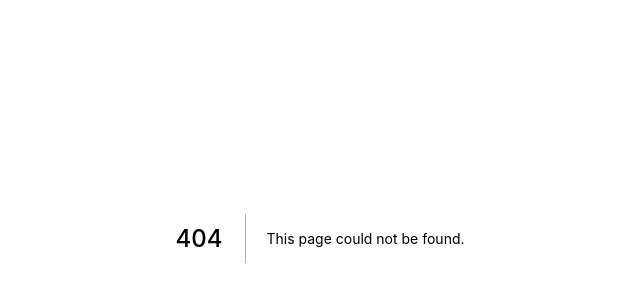
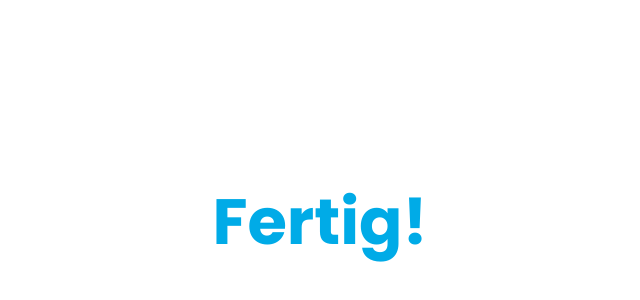
Before and after one commit to Schwefelhexa/rwth-kalender-zu-google, a Next.js app: page /done in a window 1280 px wide. Before the commit this address had no page. Shown: the part 162-462 px from the top of the page, without its empty margins (320-960 px from the left). Built offline with nearby package versions, Linux system fonts and the light colour scheme.

Commit message:
Add 'done' page

```diff
--- a/src/components/steps/ConfirmAndUpload.tsx
+++ b/src/components/steps/ConfirmAndUpload.tsx
@@ -1,4 +1,5 @@
 import React from 'react';
+import { useRouter } from 'next/router';
 import { batchCreateEvents } from '../../core/fetch/events';
 import { getUserInfo } from '../../core/fetch/user';
 import { useCalendarEvents, useEventColors, useGoogleToken } from '../../core/hooks/global_state';
@@ -13,6 +14,8 @@ const ConfirmAndUpload: React.FC = () => {
     if (token) return getUserInfo(token);
     return null;
   }, [token]);
+
+  const router = useRouter();
 
   return (
     <div className="w-full flex flex-row">
@@ -68,7 +71,7 @@ const ConfirmAndUpload: React.FC = () => {
                 color: colors[event.lv_type],
               })),
               token
-            );
+            ).then(() => router.replace('/done'));
           }}
         />
       </div>
--- /dev/null
+++ b/src/pages/done.tsx
@@ -0,0 +1,8 @@
+import React from 'react';
+
+const Done: React.FC = () => (
+  <div className="w-screen h-screen flex justify-center items-center">
+    <h1 className="text-primary text-6xl font-semibold leading-none mb-8">Fertig!</h1>
+  </div>
+);
+export default Done;
```
